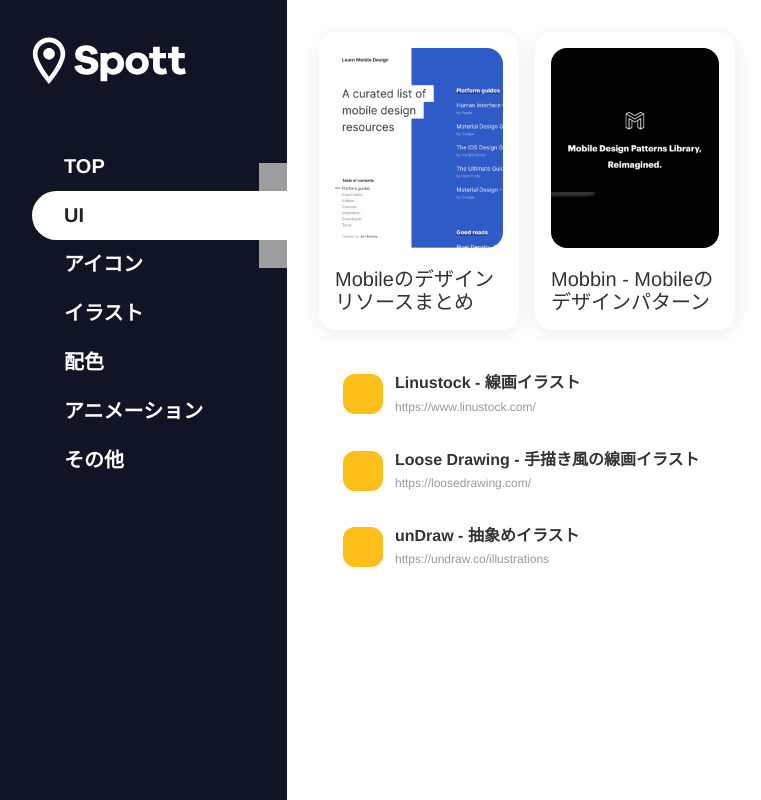
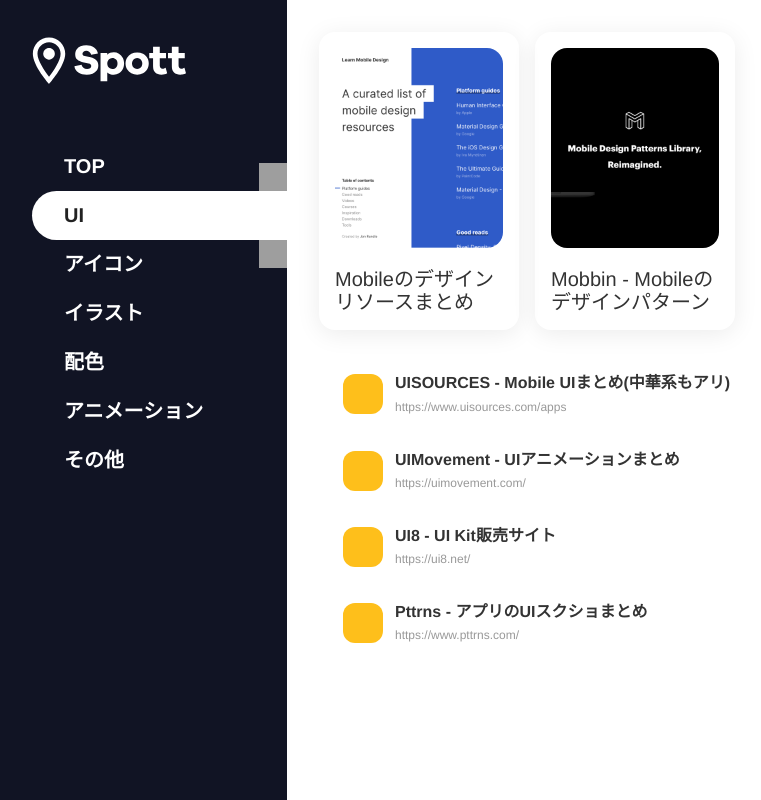
Before and after one commit to akinening/spott, a Vue app: page /#/ui in a window 1280 px wide. Shown: the whole page, without its empty margins (73-834 px from the left). Built offline with nearby package versions, Linux system fonts and the light colour scheme; grey boxes are pictures that could not be loaded.

Commit message:
項目を追加

```diff
--- a/src/components/UserInterface.vue
+++ b/src/components/UserInterface.vue
@@ -31,16 +31,20 @@
       ],
       links: [
         {
-          url: 'https://www.linustock.com/',
-          title: 'Linustock - 線画イラスト'
+          url: 'https://www.uisources.com/apps',
+          title: 'UISOURCES - Mobile UIまとめ(中華系もアリ)'
         },
         {
-          url: 'https://loosedrawing.com/',
-          title: 'Loose Drawing - 手描き風の線画イラスト'
+          url: 'https://uimovement.com/',
+          title: 'UIMovement - UIアニメーションまとめ'
         },
         {
-          url: 'https://undraw.co/illustrations',
-          title: 'unDraw - 抽象めイラスト'
+          url: 'https://ui8.net/',
+          title: 'UI8 - UI Kit販売サイト'
+        },
+        {
+          url: 'https://www.pttrns.com/',
+          title: 'Pttrns - アプリのUIスクショまとめ'
         }
       ]
     }
```
